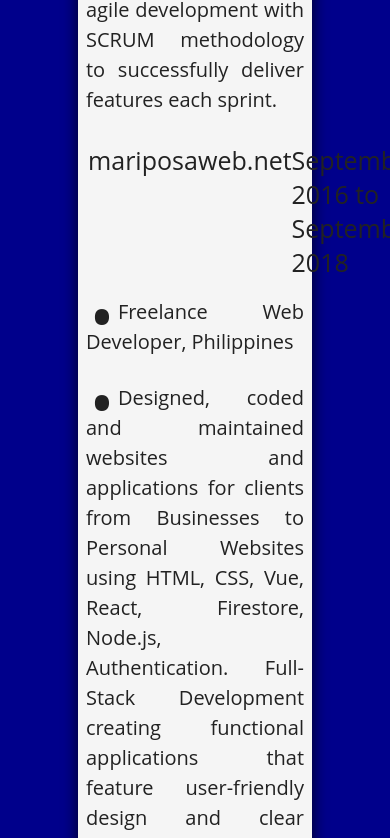
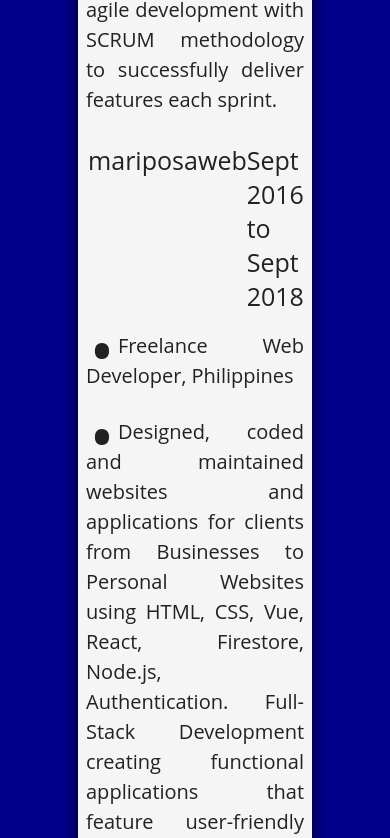
Before and after one commit to DanSimonson/profile, a React (Create React App) app: page /resume in a window 390 px wide. Shown: the part 7532-8370 px from the top of the page. Built offline with nearby package versions, Linux system fonts and the light colour scheme; the HTML template or start-up script is replaced by a standard one.

Commit message:
made footer responsive on small screen

```diff
--- a/src/Views/Resume.js
+++ b/src/Views/Resume.js
@@ -209,9 +209,9 @@ function Resume() {
               </p>
             </li>
           </ul>
-          <div className="work-title">
-            <p>mariposaweb.net</p>
-            <p>September 2016 to September 2018</p>
+          <div className="work-title" style={{ display: "flex" }}>
+            <p>mariposaweb</p>
+            <p>Sept 2016 to Sept 2018</p>
           </div>
           <ul>
             <li>
@@ -233,12 +233,6 @@ function Resume() {
             <p>Education</p>
           </div>
           <ul>
-            {/* <li>
-              <p>Free Code Camp, Front End Libraries Certificate, 2019 </p>
-            </li>
-            <li>
-              <p>Free Code Camp Front End Developer Certificate, 2018</p>
-            </li> */}
             <li>
               <p>
                 Bachelor of Science: Computer Science, Saint Martin’s University
--- a/src/Views/Resume.scss
+++ b/src/Views/Resume.scss
@@ -91,3 +91,8 @@ li p:before {
 .bottom-spacer {
   margin-bottom: 100px;
 }
+@media (min-width: 375px) {
+  p.display-footer-company-motto {
+    display: none;
+  }
+}
```
